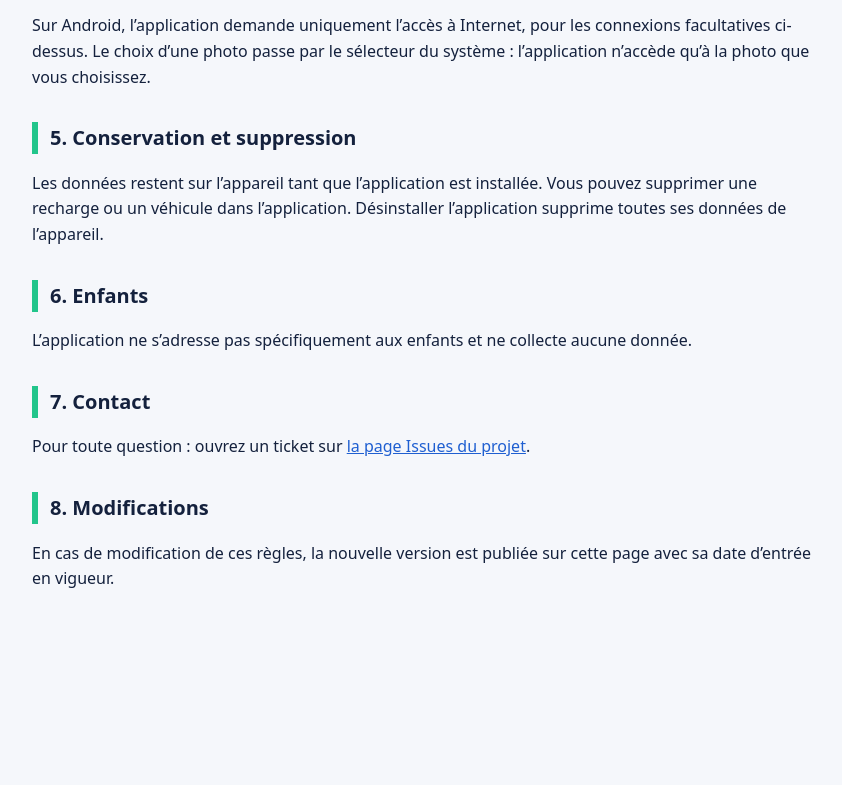
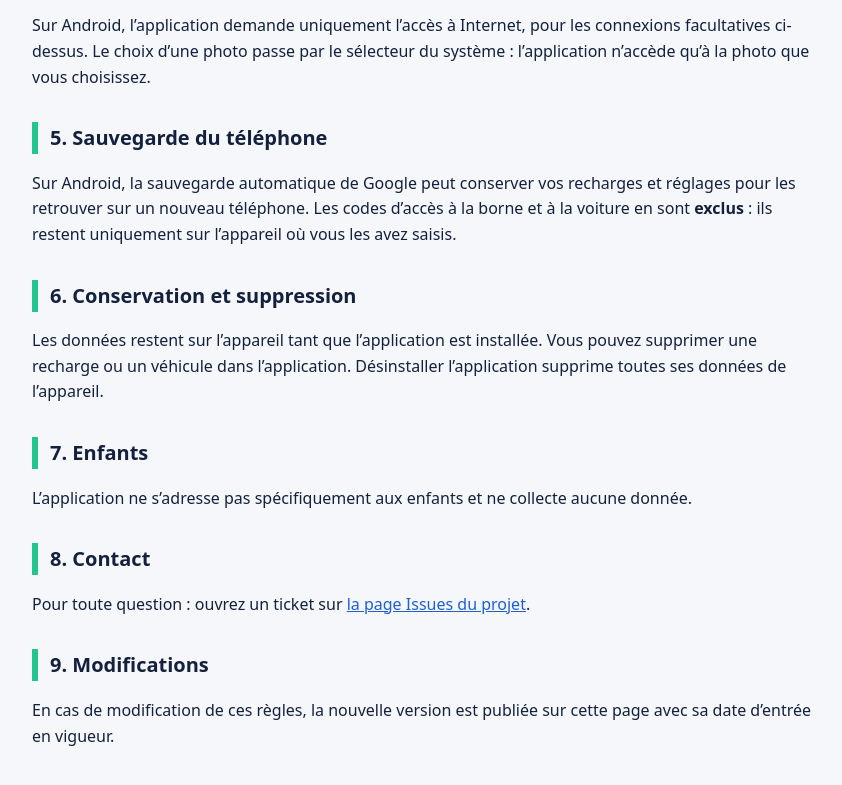
Before and after one commit to guerinbruno1-wq/suivi-recharges-ve, a plain HTML site: page docs/confidentialite.html in a window 1280 px wide. Shown: the part 1205-1990 px from the top of the page, without its empty margins (214-1056 px from the left). Before the commit the page ends 1877 px from the top, so only its background shows below. Drawn offline with Linux system fonts and the light colour scheme.

Commit message:
Version 1.2.13 : fiabilité et sécurité
Historique des versions et règles de confidentialité (sauvegarde Android).

Co-Authored-By: Claude Opus 5.5 <noreply@anthropic.com>
Claude-Session: https://claude.ai/code/session_01NRD9NsyvSsJLQbhhVDEcn7

```diff
--- a/docs/confidentialite.html
+++ b/docs/confidentialite.html
@@ -51,16 +51,19 @@
 <h2>4. Autorisations de l’application</h2>
 <p>Sur Android, l’application demande uniquement l’accès à Internet, pour les connexions facultatives ci-dessus. Le choix d’une photo passe par le sélecteur du système : l’application n’accède qu’à la photo que vous choisissez.</p>
 
-<h2>5. Conservation et suppression</h2>
+<h2>5. Sauvegarde du téléphone</h2>
+<p>Sur Android, la sauvegarde automatique de Google peut conserver vos recharges et réglages pour les retrouver sur un nouveau téléphone. Les codes d’accès à la borne et à la voiture en sont <b>exclus</b> : ils restent uniquement sur l’appareil où vous les avez saisis.</p>
+
+<h2>6. Conservation et suppression</h2>
 <p>Les données restent sur l’appareil tant que l’application est installée. Vous pouvez supprimer une recharge ou un véhicule dans l’application. Désinstaller l’application supprime toutes ses données de l’appareil.</p>
 
-<h2>6. Enfants</h2>
+<h2>7. Enfants</h2>
 <p>L’application ne s’adresse pas spécifiquement aux enfants et ne collecte aucune donnée.</p>
 
-<h2>7. Contact</h2>
+<h2>8. Contact</h2>
 <p>Pour toute question : ouvrez un ticket sur <a href="https://github.com/guerinbruno1-wq/suivi-recharges-ve/issues">la page Issues du projet</a>.</p>
 
-<h2>8. Modifications</h2>
+<h2>9. Modifications</h2>
 <p>En cas de modification de ces règles, la nouvelle version est publiée sur cette page avec sa date d’entrée en vigueur.</p>
 </main>
 </body>
```
Also changed, not shown: 1 other file.
